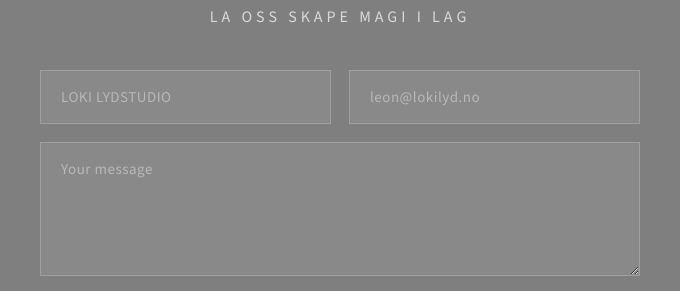
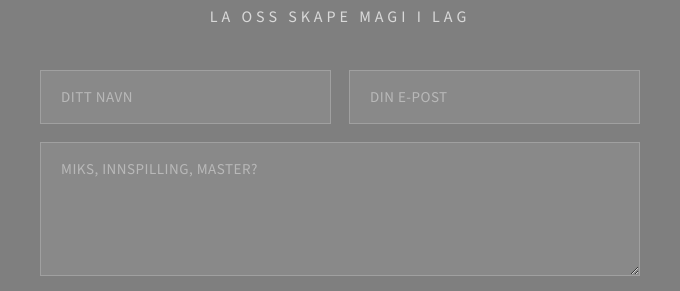
Before and after one commit to lokliydstudio/loki-lydstudio, a plain HTML site: page index.html in a window 1280 px wide. Shown: the part 3500-3791 px from the top of the page, 300-980 px from the left. Drawn offline with nearby package versions, Linux system fonts and the light colour scheme.

Commit message:
Update index.html

```diff
--- a/index.html
+++ b/index.html
@@ -162,10 +162,10 @@ https://templatemo.com/tm-612-parallax-starter
             <div class="contact-form-wrap">
                 <form id="contactForm" class="contact-form">
                     <div class="form-row">
-                        <input type="text" placeholder="LOKI LYDSTUDIO" required>
-                        <input type="email" placeholder="leon@lokilyd.no" required>
+                        <input type="text" placeholder="DITT NAVN" required>
+                        <input type="email" placeholder="DIN E-POST" required>
                     </div>
-                    <textarea placeholder="Your message" rows="5" required></textarea>
+                    <textarea placeholder="MIKS, INNSPILLING, MASTER?" rows="5" required></textarea>
                     <button type="submit" class="btn-submit">SEND MELDING</button>
                 </form>
             </div>
```
